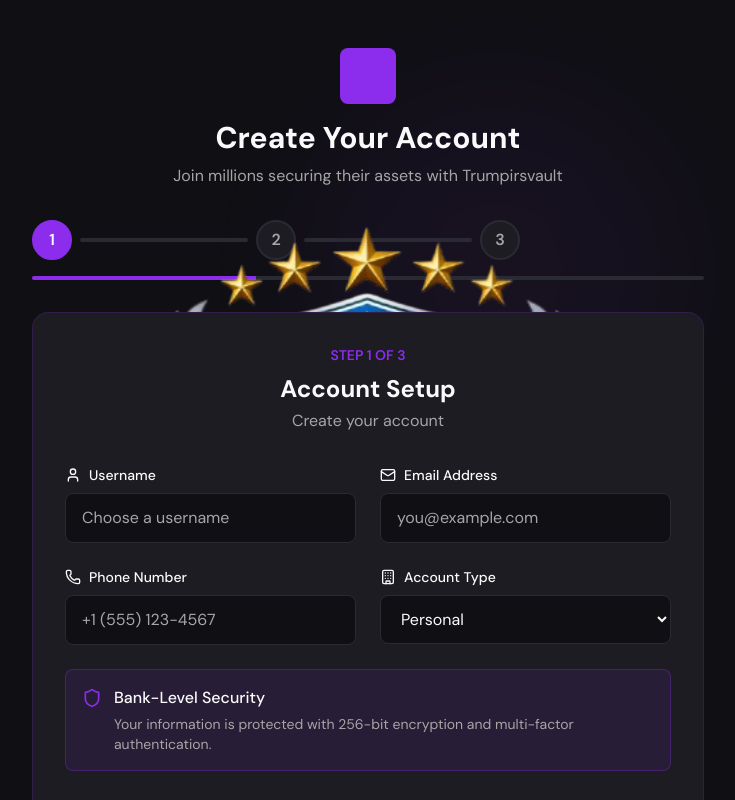
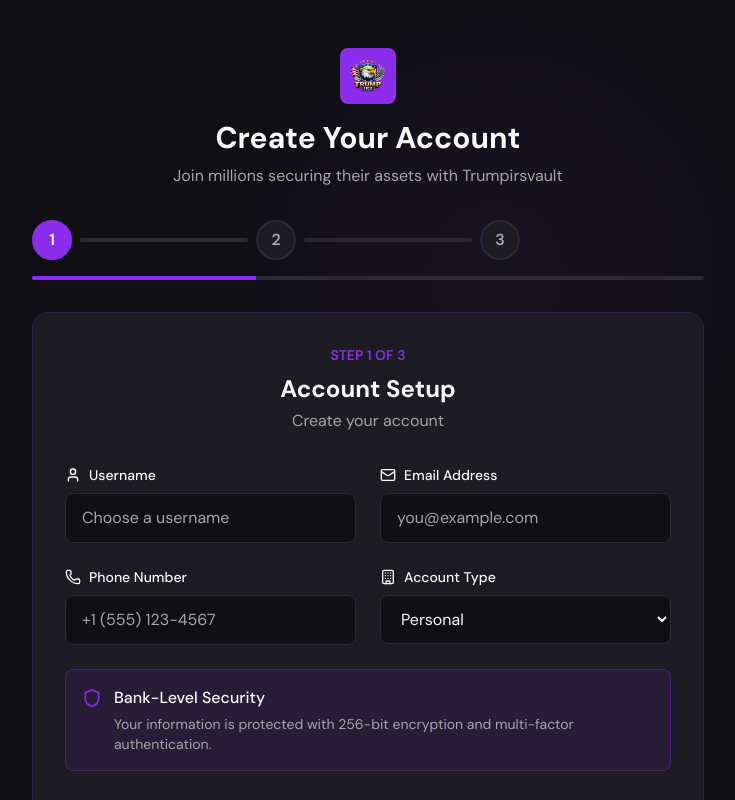
Before and after one commit to ByteBuddy2000/ledgerwebapp, a Next.js app: page /register in a window 1280 px wide. Shown: the top 800 px of the page, without its empty margins (272-1007 px from the left). Built offline with nearby package versions, Linux system fonts and the light colour scheme.

Commit message:
Update logo and image properties in registration page

```diff
--- a/app/register/page.jsx
+++ b/app/register/page.jsx
@@ -115,14 +115,14 @@
   initial={{ scale: 0 }}
   animate={{ scale: 1 }}
   transition={{ delay: 0.2, duration: 0.4 }}
-            className="w-14 h-14 rounded-lg bg-primary flex items-center justify-center mx-auto mb-4"
+  className="w-14 h-14 rounded-lg bg-primary flex items-center justify-center mx-auto mb-4 overflow-hidden"
 >
   <Image
     src="/tiv-logo.png"
-                    alt="Trump IRS Vault Logo"
-                    fill
+    alt="Otibaco Logo"
+    width={40}
+    height={40}
     className="object-contain"
-                    priority
   />
 </motion.div>
           <h1 className="text-3xl font-bold text-foreground mb-2">Create Your Account</h1>
```
Lines whose indentation alone changed are shown as unchanged.
